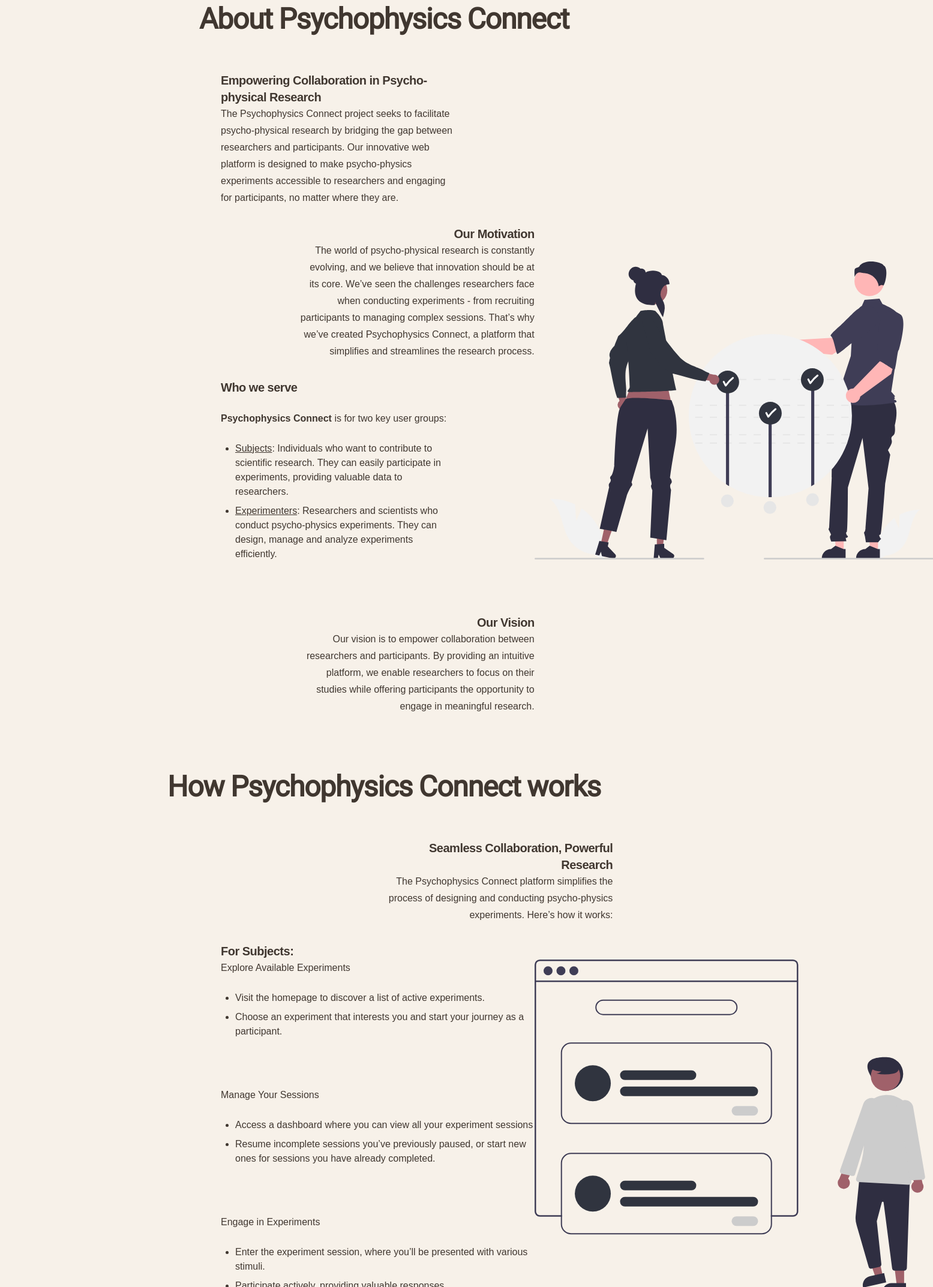
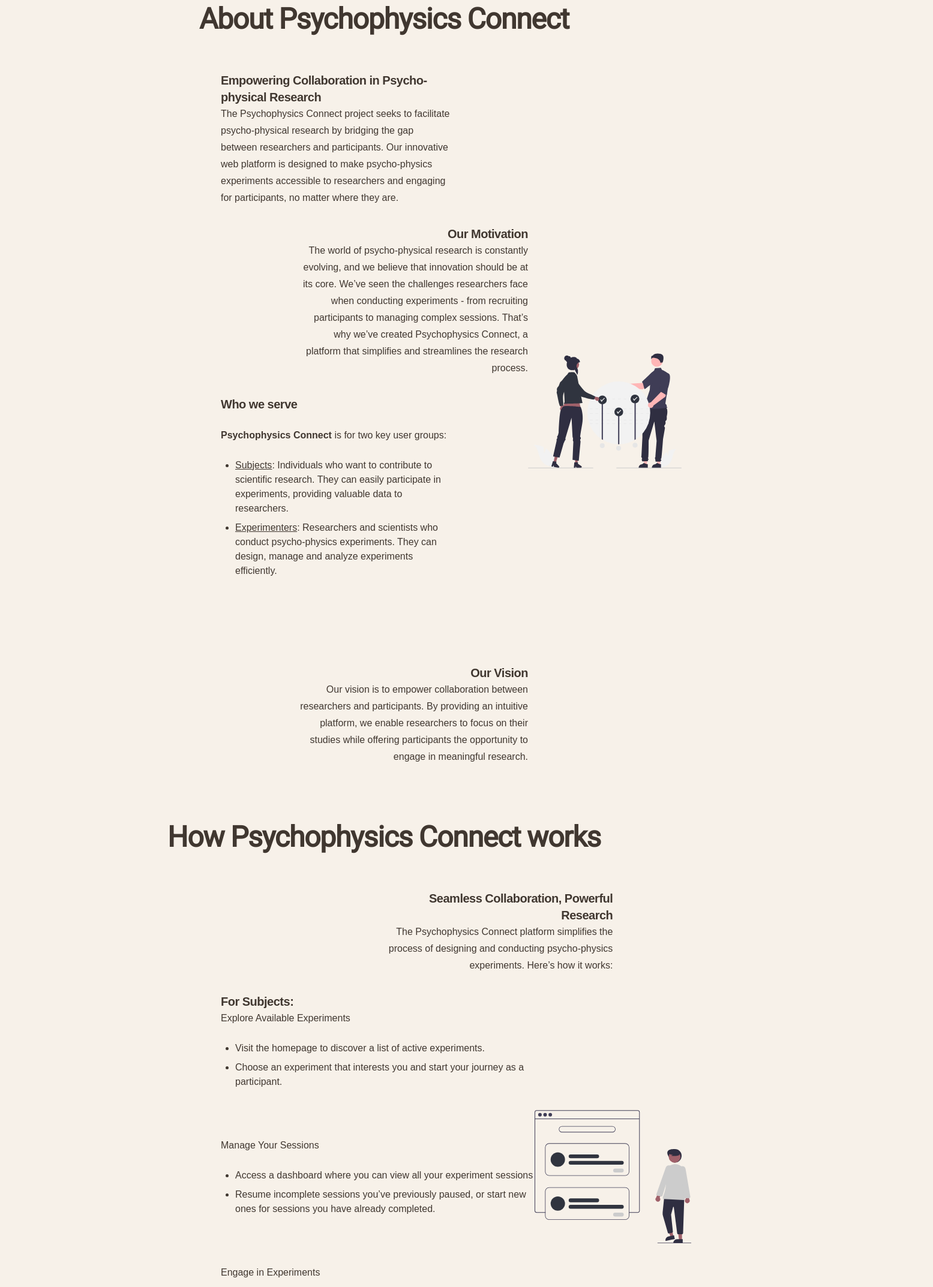
Before and after one commit to ioannischtz/psychophysics-connect-frontend, a React (Vite) app: page / in a window 1280 px wide. Shown: the part 220-2366 px from the top of the page at 60% size, 1555 px wide, since content can reach past the window. Built offline with nearby package versions, Linux system fonts and the light colour scheme.

Commit message:
fix: Fix size issues with svgs.

```diff
--- a/src/components/AppBar.tsx
+++ b/src/components/AppBar.tsx
@@ -58,7 +58,7 @@ function AppBar({ logo, nav, settings, actionButton }: AppBarProps) {
             <MenuIcon />
           </Toggle>
         </DialogTrigger>
-        <DialogContent className="min-h-screen sm:max-w-[425px]">
+        <DialogContent className="min-h-[calc(100vh-2rem)] sm:max-w-[425px]">
           <DialogHeader>
             <div className="flex items-center space-x-4 h-fit">{settings}</div>
           </DialogHeader>
--- a/src/pages/Landing.tsx
+++ b/src/pages/Landing.tsx
@@ -64,7 +64,7 @@ function Landing() {
           </Button>
         }
       />
-      <main className="my-12 md:my-32 flex flex-col justify-between space-y-24 font-roboto">
+      <main className="my-12 md:my-32 flex flex-col justify-between space-y-24 font-roboto w-full">
         <section id="about" className="scroll-smooth scroll-mt-32">
           <H1 className="mb-16 text-center">
             {language === "EN"
@@ -73,7 +73,7 @@ function Landing() {
           </H1>
           <div
             id="about-content"
-            className="px-4 md:px-0 md:ml-60 space-y-8 font-robotoSlab"
+            className="px-4 md:pl-60 space-y-8 font-robotoSlab"
           >
             <div id="about-1">
               <div className="grid grid-cols-6 row-span-1">
@@ -140,7 +140,7 @@ function Landing() {
                     </li>
                   </BulletList>
                 </div>
-                <SharedGoalsSVG className="col-start-1 md:col-start-5 col-span-2 row-start-1 md:row-start-1 row-span-1 md:row-span-3 w-fit" />
+                <SharedGoalsSVG className="col-start-1 md:col-start-5 col-span-2 row-start-1 md:row-start-1 row-span-1 md:row-span-3 w-fit max-w-full" />
               </div>
             </div>
             <div id="about-3" className="text-right">
@@ -273,7 +273,7 @@ function Landing() {
                     </li>
                   </BulletList>
                 </div>
-                <OnboardingSVG className="col-start-5 md:col-start-5 col-span-2 md:col-span-2 row-start-1 md:row-start-1 row-span-2 md:row-span-3 w-fit" />
+                <OnboardingSVG className="col-start-5 md:col-start-5 col-span-2 md:col-span-2 row-start-1 md:row-start-1 row-span-2 md:row-span-3 w-fit max-w-full" />
               </div>
             </div>
             <div id="how-it-works-3" className="text-right">
@@ -363,7 +363,7 @@ function Landing() {
                     </li>
                   </BulletList>
                 </div>
-                <ScientistSVG className="col-start-1 col-span-2 row-start-1 md:row-start-1 row-span-2 md:row-span-4 w-fit" />
+                <ScientistSVG className="col-start-1 col-span-2 row-start-1 md:row-start-1 row-span-2 md:row-span-4 w-fit max-w-full" />
               </div>
             </div>
             <div id="how-it-works-4" className="text-left space-y-4">
```
